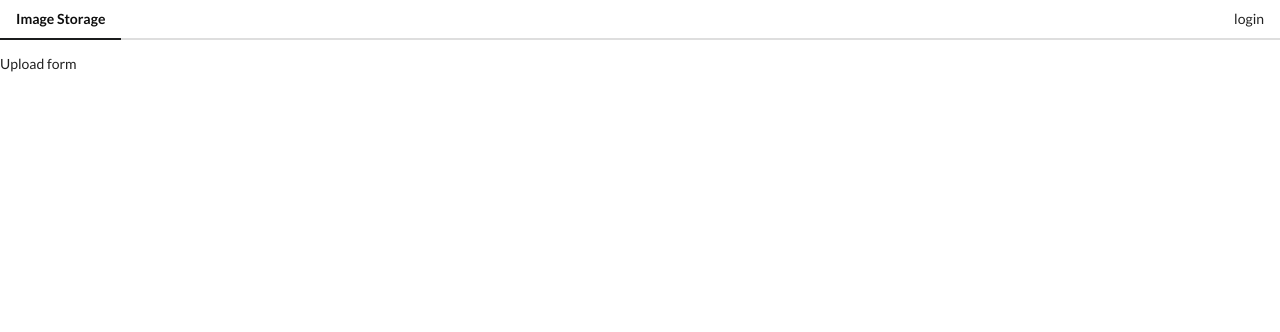
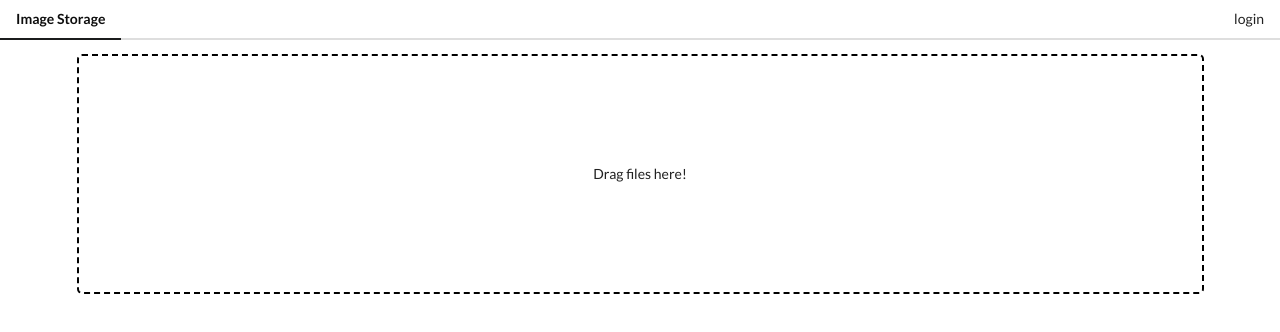
Before and after one commit to YRlp98/vue_imgur_uploader, a Vue app: page /upload in a window 1280 px wide. Shown: the top 332 px of the page. Built offline with nearby package versions, Linux system fonts and the light colour scheme.

Commit message:
Implement uploadImages

```diff
--- a/src/App.vue
+++ b/src/App.vue
@@ -1,7 +1,9 @@
 <template>
   <div>
     <AppHeader></AppHeader>
-    <router-view></router-view>
+    <div class="ui container">
+      <router-view></router-view>
+    </div>
   </div>
 </template>
 
--- a/src/api/imgur.js
+++ b/src/api/imgur.js
@@ -19,5 +19,19 @@
                 Authorization: `Bearer ${token}`
             }
         });
+    },
+    uploadImages(images, token) {
+        const promises = Array.from(images).map(image => {
+            const formData = new FormData();
+            formData.append('image', image);
+
+            return axios.post(`${ROOT_URL}/3/image`, formData, {
+                headers: {
+                    Authorization: `Bearer ${token}`
+                }
+            });
+        });
+
+        return Promise.all(promises);
     }
 };
--- a/src/components/UploadForm.vue
+++ b/src/components/UploadForm.vue
@@ -1,9 +1,43 @@
 <template>
-  <div>Upload form</div>
+  <div class="dropper">
+    <input
+      type="file"
+      @change="uploadImgaes($event.target.files)"
+      multiple
+      accept="image/*"
+    />
+    <span>Drag files here!</span>
+  </div>
 </template>
 
 <script>
+import { mapActions } from "vuex";
+
 export default {
   name: "UploadForm",
+  methods: mapActions(["uploadImgaes"]),
 };
 </script>
+
+<style scoped>
+.dropper {
+  height: 30vh;
+  border: 2px dashed black;
+  border-radius: 5px;
+  display: flex;
+  justify-content: center;
+  align-items: center;
+  position: relative;
+}
+
+.dropper:hover {
+  background-color: #eee;
+}
+
+input {
+  width: 100%;
+  height: 30vh;
+  position: absolute;
+  opacity: 0;
+}
+</style>
--- a/src/store/modules/images.js
+++ b/src/store/modules/images.js
@@ -1,4 +1,5 @@
 import api from "../../api/imgur"
+import { router } from "../../main";
 
 const state = {
     images: []
@@ -13,6 +14,16 @@
         const { token } = rootState.auth;
         const response = await api.fetchImages(token);
         commit('setImages', response.data.data);
+    },
+    async uploadImgaes({ rootState }, images) {
+        // Get the access toekn
+        const { token } = rootState.auth;
+
+        // Call our API module to do the upload
+        await api.uploadImages(images, token);
+
+        // Redirect our user to ImageList component
+        router.push('/');
     }
 };
 
```
